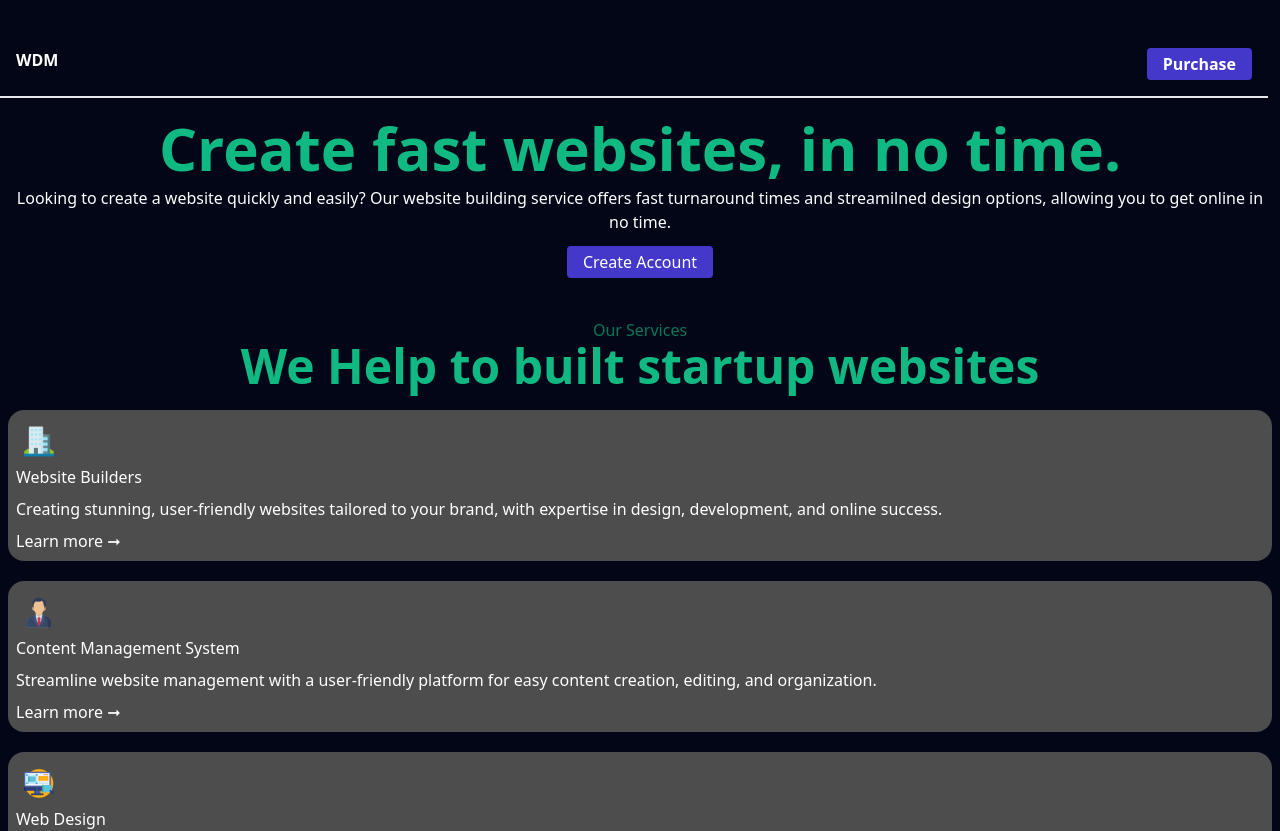
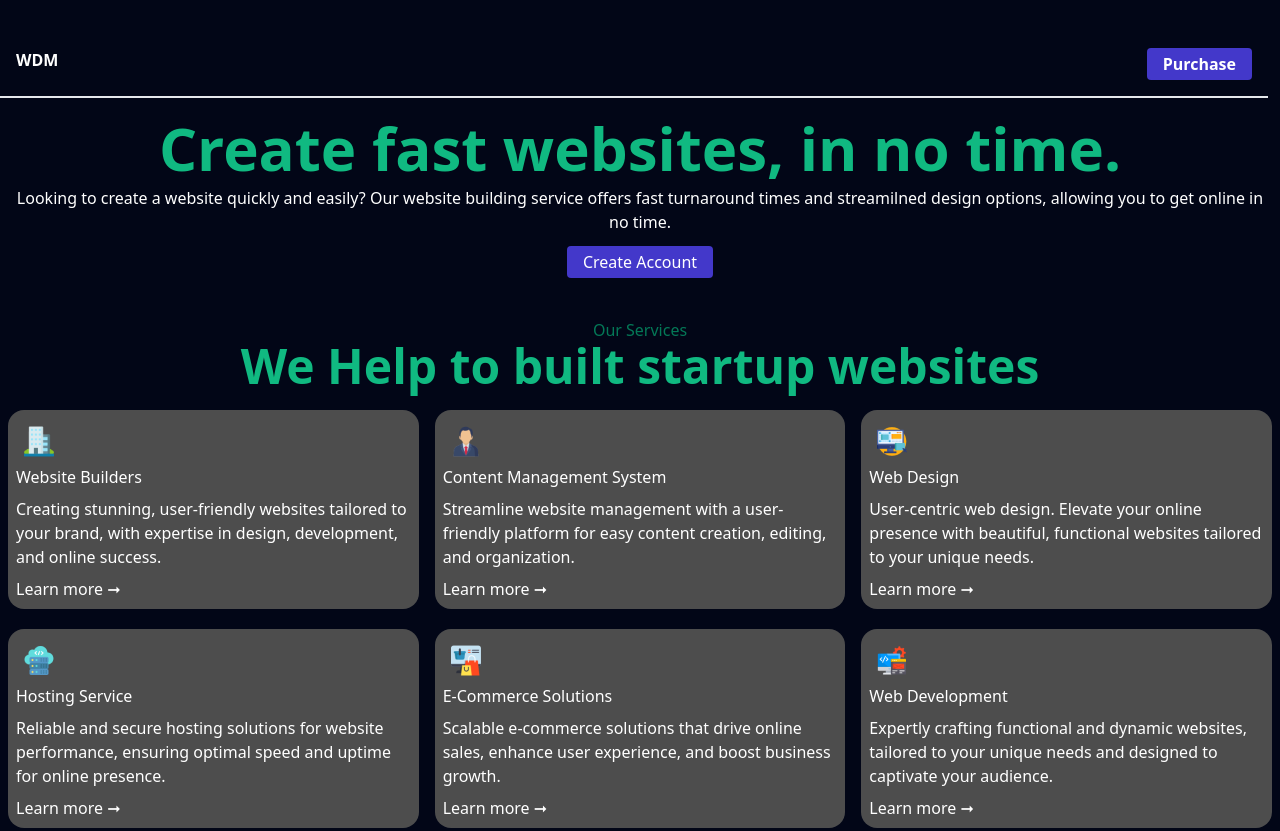
Before and after one commit to KingBonfante/prova01, a Next.js app: page / in a window 1280 px wide. Shown: the top 831 px of the page. Built offline with nearby package versions, Linux system fonts and the light colour scheme.

Commit message:
fix: responsividade

```diff
--- a/app/components/Built.tsx
+++ b/app/components/Built.tsx
@@ -7,7 +7,7 @@ export default function Built(){
         <div>
             <h3 className="text-emerald-500 text-5xl font-semibold">We Help to built startup websites</h3>
         </div>
-        <div className="text-left">
+        <div className="text-left lg:grid grid-cols-3">
             <div  className="p-2 mx-2 mt-5 rounded-2xl bg-[#4d4d4d]">
                 <div className="m-2">
                     <img src="/img/img1.png" alt="" />
```
